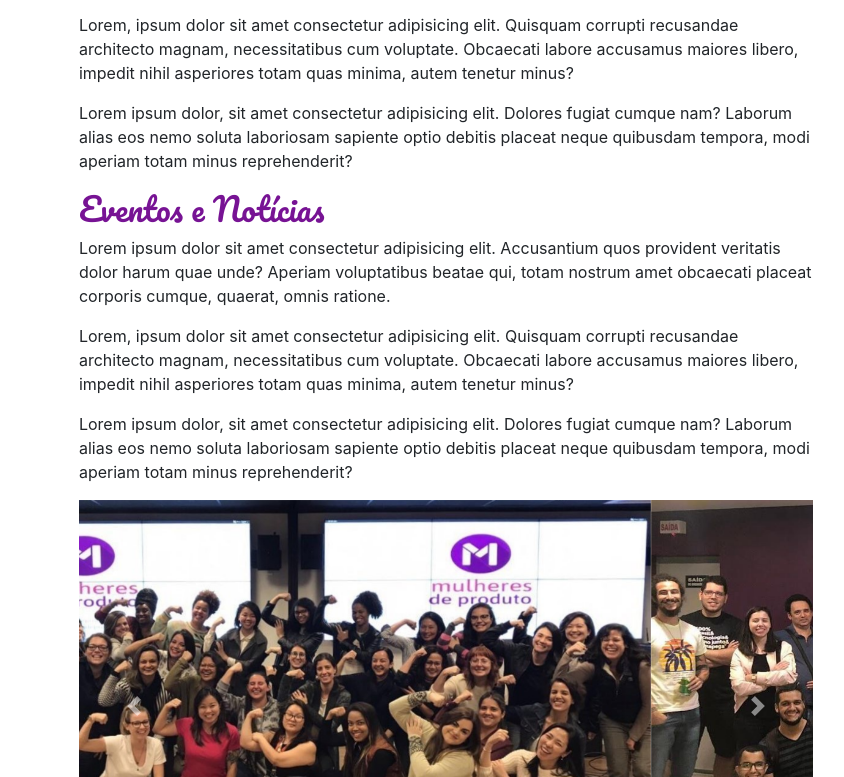
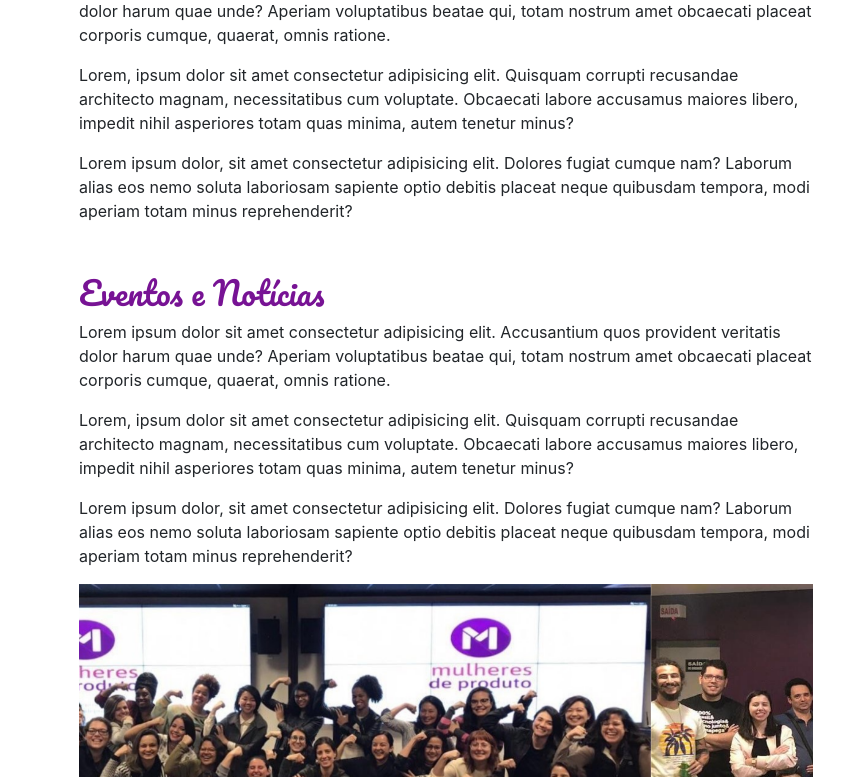
Before and after one commit to mellmiranda-zz/InfraGirls, a plain HTML site: page index.html in a window 1280 px wide. Shown: the part 642-1419 px from the top of the page, without its empty margins (194-1038 px from the left). Drawn offline with nearby package versions, Linux system fonts and the light colour scheme; a script that the page names is missing.

Commit message:
Add de margem entre as seções

```diff
--- a/css/style.css
+++ b/css/style.css
@@ -39,6 +39,10 @@ body{
 
 .container__telainicial{
     display: flex;
+}
+
+.section__eventos, .section__quemsomos, .idealiadora, footer{
+    margin-top: 50px;
 }
 
 .btn-teste {
--- a/index.html
+++ b/index.html
@@ -58,18 +58,20 @@
 <div class="container_main">
 <div class="row">
 <div class="container col-lg-7">
+    <section class="section__quemsomos">
         <h2 class="title__main" id="quemsomos">Quem Somos</h2>
         <p>Lorem ipsum dolor sit amet consectetur adipisicing elit. Accusantium quos provident veritatis dolor harum quae unde? Aperiam voluptatibus beatae qui, totam nostrum amet obcaecati placeat corporis cumque, quaerat, omnis ratione.</p>
         <p>Lorem, ipsum dolor sit amet consectetur adipisicing elit. Quisquam corrupti recusandae architecto magnam, necessitatibus cum voluptate. Obcaecati labore accusamus maiores libero, impedit nihil asperiores totam quas minima, autem tenetur minus?</p>
         <p>Lorem ipsum dolor, sit amet consectetur adipisicing elit. Dolores fugiat cumque nam? Laborum alias eos nemo soluta laboriosam sapiente optio debitis placeat neque quibusdam tempora, modi aperiam totam minus reprehenderit?</p>
-
+    </section>
 
 <!--Eventos e Notícias-->
+    <section class="section__eventos">
         <h2 class="title__main" id="eventos">Eventos e Notícias</h2>
         <p>Lorem ipsum dolor sit amet consectetur adipisicing elit. Accusantium quos provident veritatis dolor harum quae unde? Aperiam voluptatibus beatae qui, totam nostrum amet obcaecati placeat corporis cumque, quaerat, omnis ratione.</p>
         <p>Lorem, ipsum dolor sit amet consectetur adipisicing elit. Quisquam corrupti recusandae architecto magnam, necessitatibus cum voluptate. Obcaecati labore accusamus maiores libero, impedit nihil asperiores totam quas minima, autem tenetur minus?</p>
         <p>Lorem ipsum dolor, sit amet consectetur adipisicing elit. Dolores fugiat cumque nam? Laborum alias eos nemo soluta laboriosam sapiente optio debitis placeat neque quibusdam tempora, modi aperiam totam minus reprehenderit?</p>
-
+    </section>
 <!--Carrossel com fotos de eventos-->
 
 <div id="carouselExampleIndicators" class="carousel slide" data-ride="carousel">
```
Lines whose indentation alone changed are shown as unchanged.
